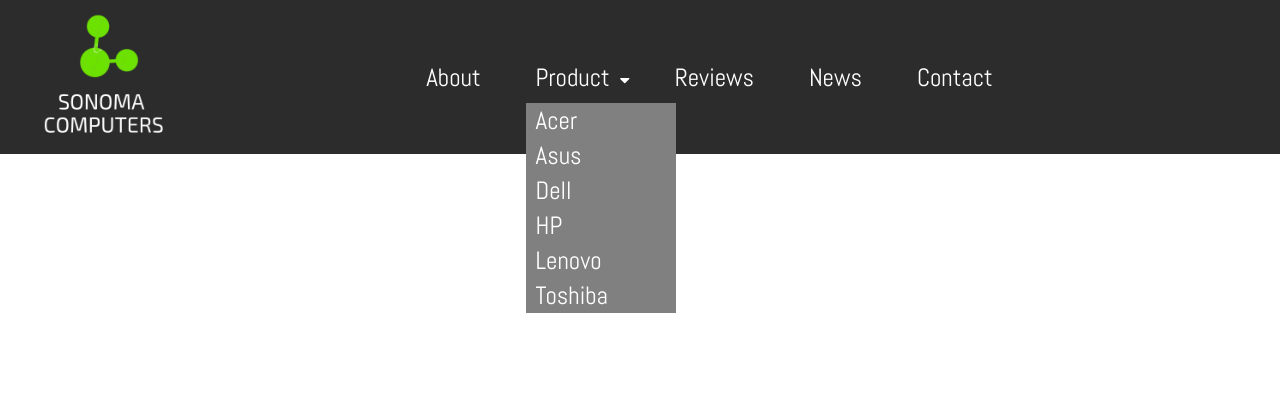
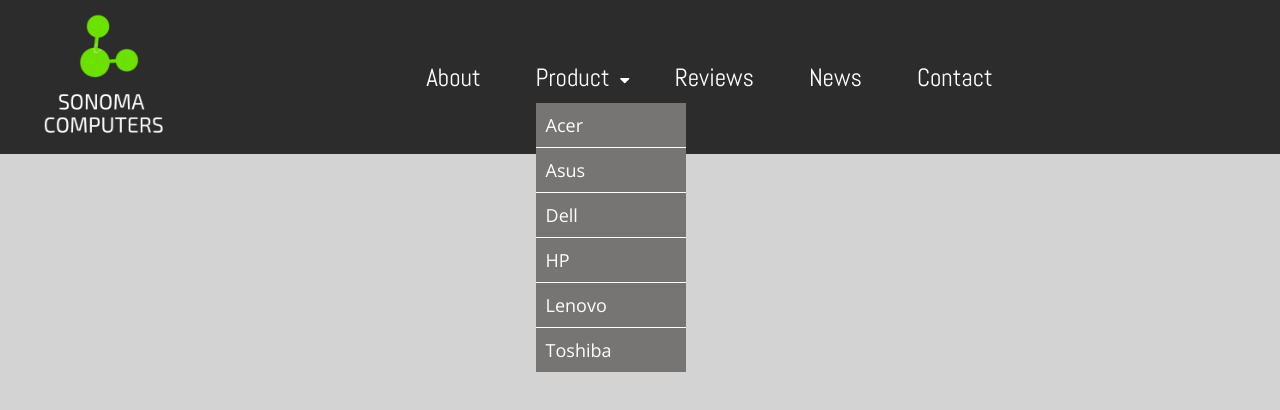
Before and after one commit to sowluss/Dropdown-menu-html.css-js, a plain HTML site: page index.html in a window 1280 px wide. Both pictures are taken after a click on the item "Product". Drawn offline with nearby package versions, Linux system fonts and the light colour scheme.

Commit message:
updated main.js with jQuery to toggle and click-anywhere-to-hide

```diff
--- a/index.html
+++ b/index.html
@@ -9,6 +9,7 @@
   <link rel="stylesheet" href="style.css">
   <link rel="stylesheet" href="https://use.fontawesome.com/releases/v5.4.1/css/all.css">
   <link href="https://fonts.googleapis.com/css?family=Abel" rel="stylesheet">
+  <link href="https://fonts.googleapis.com/css?family=Open+Sans:300,400" rel="stylesheet">
 </head>
 
 <body>
@@ -20,9 +21,10 @@
     <div class="menu">
       <ul>
         <li><a href="#">About</a></li>
-        <li id="products" class="show"><a href="#">Product</a><i class="fas fa-caret-down"></i>
+        <!-- class="show" -->
+        <li id="products"><a href="#">Product</a><i class="fas fa-caret-down"></i>
 
-          <div id="dropDown" class="dropdown-content" id="opened">
+          <div id="dropDown" class="dropdown-content">
             <a href="#">Acer</a>
             <a href="#">Asus</a>
             <a href="#">Dell</a>
--- a/main.js
+++ b/main.js
@@ -1,19 +1,82 @@
-const products = document.getElementById('products');
+
+
+//  Toggle and Click anywhere to close the dropdown
+
+// Stop event propagation from within the #dropDown area
+$(document).on("click", function () {
+  $("#dropDown").hide();
+});
+
+// Prevent clicks on #dropDown from bubbling up to the document
+$("#dropDown").on("click", function (event) {
+  event.stopPropagation();
+});
+
+// stop any clicks on clickable <li> from traveling up to the document
+$("#products").on("click", function (event) {
+  event.stopPropagation();
+  $("#dropDown").slideToggle("fast");
+});
+
+
+// WORKING JAVASCRIPT PART
+
+// const products = document.getElementById('products');
 
 // Toggle between open and close
-products.addEventListener('click', function() {
-  document.getElementById('dropDown').classList.toggle("show");
-});
+// products.addEventListener('click', function () {
+//   document.getElementById('dropDown').classList.toggle("show");
+// });
 
-window.addEventListener('mouseup', function(event) {
-  const box = document.getElementById('opened');
-  if(event.target != box) {
-    box.style.display = 'none';
-  }
-});
 
-//  Click anywhere to close the dropdown
 
-// $('window').click(function(e) {
+// FAILED ATTEMPTS BELOW
+
+// window.addEventListener('click', function(event) {
+//   var box = document.getElementById('dropDown');
+//   if(event.target != box) {
+//     box.style.display = 'none';
+//   }
+// });
+
+
+// $(document).click(function (e) {
 //   e.stopPropagation();
-//  })
+//   var container = $('#products');
+
+//   //check if the clicked area is dropDown or not
+//   if (container.has(e.target).length === 0) {
+//       $('#opened').hide();
+//   }
+// })
+
+
+// $(document).click(function(){
+//   // const menu = document.getElementById('opened');
+//   $('#dropDown').hide();
+// })
+
+
+// window.addEventListener('click', function(event) {
+//   if (!event.target.matches('#products')) {
+
+//     var dropdowns = document.getElementById("dropDown");
+//     var i;
+//     for (i = 0; i < dropdowns.length; i++) {
+//       var openDropdown = dropdowns[i];
+//       if (openDropdown.classList.contains('show')) {
+//         openDropdown.classList.remove('show');
+//       }
+//     }
+//   }
+// });
+
+// $(document).click(function (e) {
+//   e.stopPropagation();
+//   var container = $("products");
+
+  //check if the clicked area is dropDown or not
+//   if (container.has(e.target).length === 0) {
+//       $('document').addClass("dropdown-content");
+//   }
+// })
--- a/style.css
+++ b/style.css
@@ -1,6 +1,7 @@
 body {
   margin: 0;
   padding: 0;
+  background: lightgray;
 }
 
 .logo img {
@@ -31,7 +32,6 @@
 ul li {
   margin-right: 35px;
   list-style: none;
-
 }
 
 ul li a {
@@ -43,10 +43,8 @@
 }
 
 ul li a:hover {
-
- background: -webkit-linear-gradient(grey, #6ce101);
--webkit-background-clip: text;
--webkit-text-fill-color: transparent;
+  color: #8eed3a;
+  transition: .3s;
 }
 
 .fas {
@@ -67,16 +65,36 @@
 .dropdown-content {
   display: none;
 }
+
 /* Make vidible on load */
 #dropDown {
   position: absolute;
   width: 150px;
-  background: grey;
+  background: rgb(119, 116, 116);
   margin-top: 10px;
-  margin-right: 10px;
+  margin-left: 10px;
 }
 
 /* Class for toggle */
-.show{
+.show {
   display: block;
 }
+
+#dropDown a {
+  font-family: 'Open Sans', sans-serif;
+  ;
+  font-size: 18px;
+  font-weight: 300;
+  padding: 10px;
+  border-bottom: 1px solid white;
+}
+
+#dropDown a:last-child {
+  border-bottom: none;
+}
+
+#dropDown a:hover {
+  color: #dcdbdb;
+  background: rgb(76, 75, 75);
+
+}
```
